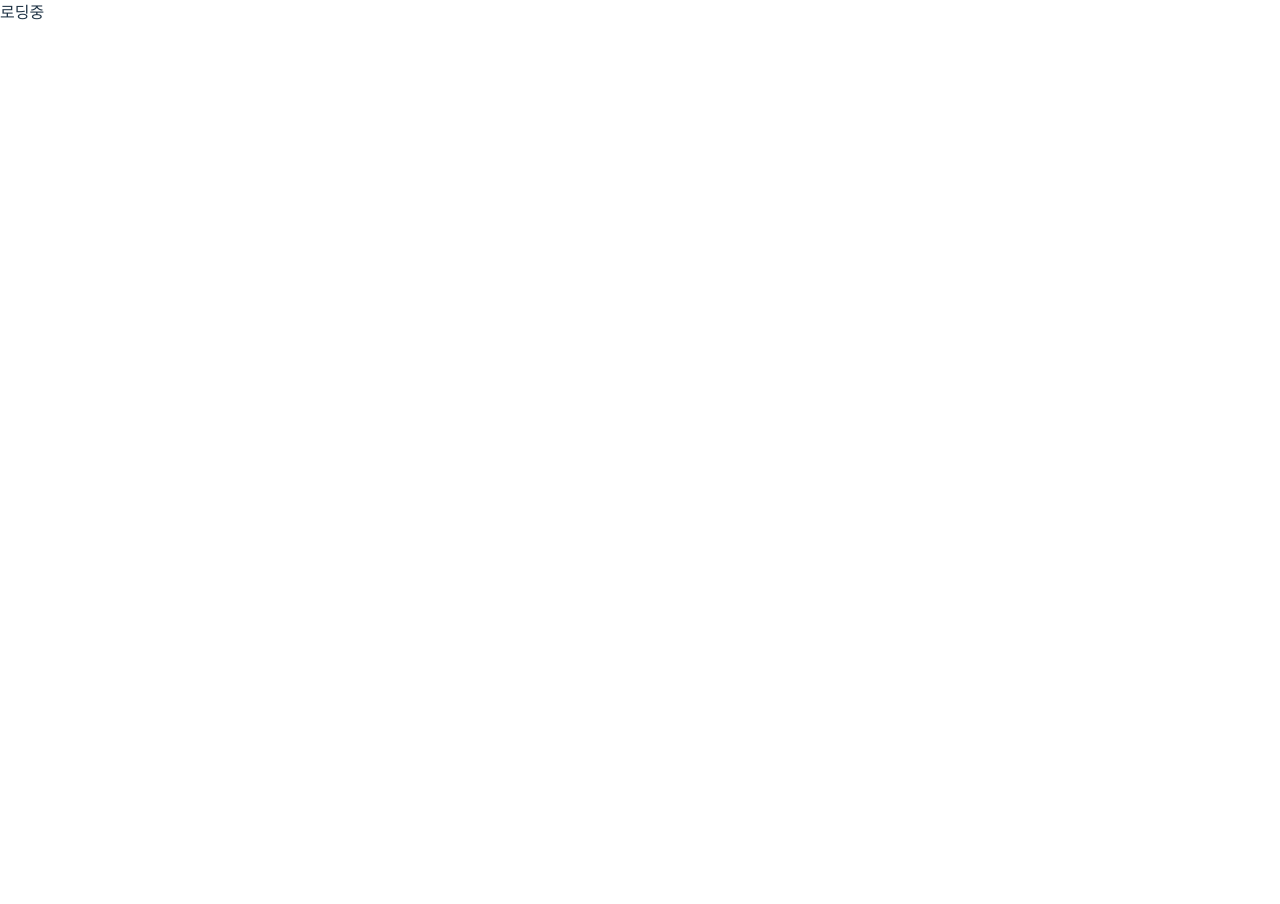
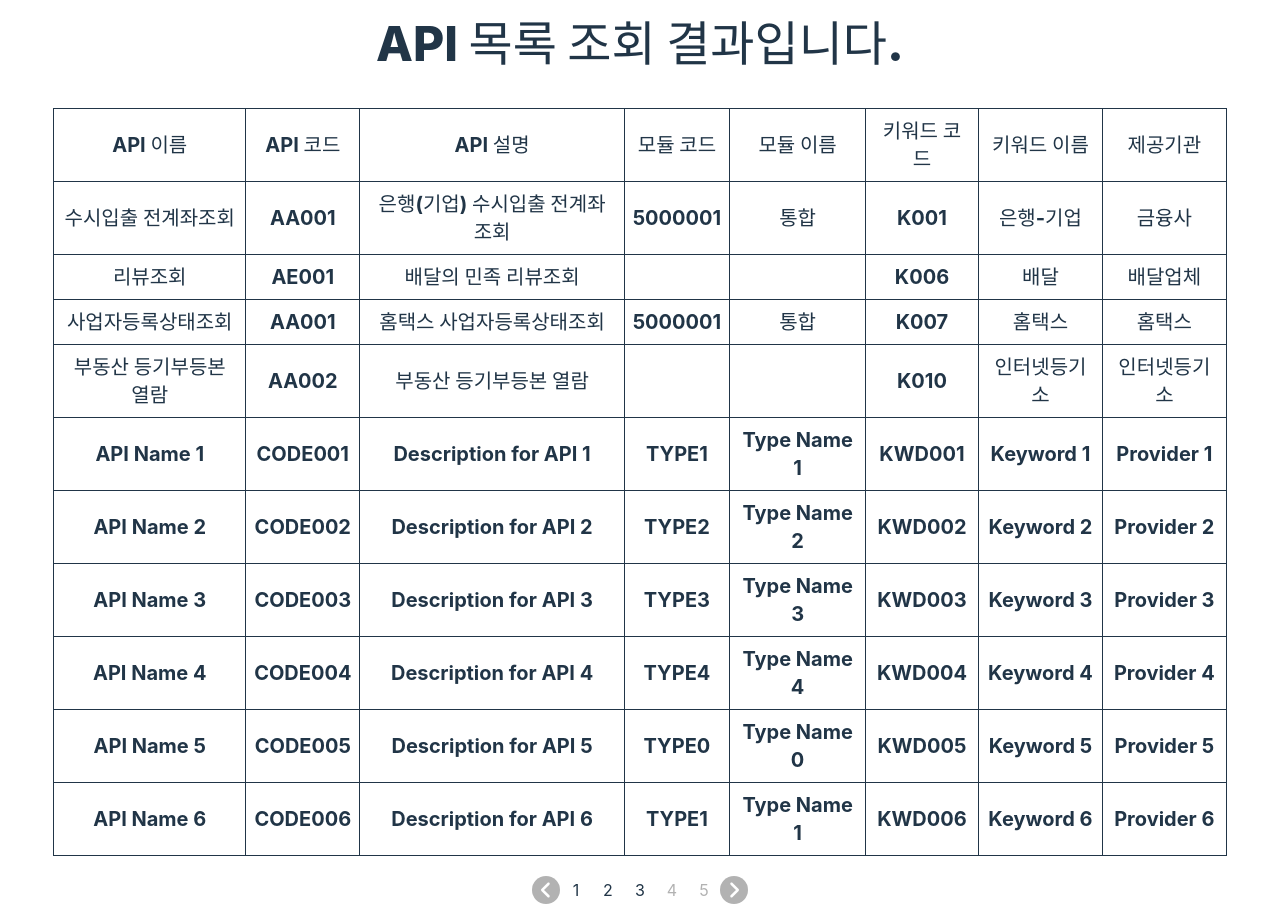
Before and after one commit to minjeong9919/dozn_assignment_project, a React (Vite) app: page / in a window 1280 px wide. Before the commit the page ends 800 px from the top, so only its background shows below. Built offline with nearby package versions, Linux system fonts and the light colour scheme.

Commit message:
feat: mock 데이터를 이용한 페이지네이션 기능 테스트

```diff
--- a/src/api/dataAPI.ts
+++ /dev/null
@@ -1,23 +0,0 @@
-const BASE_URL = import.meta.env.VITE_APP_BASE_URL;
-
-export const dataListAPI = async () => {
-  const url = `${BASE_URL}/admin/api/user/api/list`;
-  const token = localStorage.getItem("accesstoken");
-
-  if (!token) {
-    return;
-  }
-
-  const response = await fetch(url, {
-    method: "GET",
-    headers: {
-      authorization: `Bearer ${token}`,
-    },
-  });
-
-  const data = await response.json();
-
-  console.log(data);
-
-  return await data;
-};
--- a/src/components/Pagination.tsx
+++ b/src/components/Pagination.tsx
@@ -4,9 +4,10 @@ import { FaAngleRight } from "react-icons/fa6";
 
 interface propsType {
   totalPage: number;
+  onClickPage: (page: number) => void;
 }
 
-export const Pagination = ({ totalPage }: propsType) => {
+export const Pagination = ({ totalPage, onClickPage }: propsType) => {
   const [currentPages, setCurrentPages] = useState([1, 2, 3, 4, 5]);
 
   const handlePreviousButtonClick = () => {
@@ -38,7 +39,8 @@ export const Pagination = ({ totalPage }: propsType) => {
           className={`hover:underline rounded-full w-8 bg-white ${
             page >= totalPage && "text-gray"
           }`}
-          disabled={currentPages[4] >= totalPage}
+          disabled={page >= totalPage}
+          onClick={() => onClickPage(page)}
         >
           {page}
         </button>
--- a/src/mock/mockData.ts
+++ b/src/mock/mockData.ts
@@ -4,19 +4,19 @@ export const mockData = {
     list: [
       {
         admUserId: "dozn_recruit03",
+        apiNm: "수시입출 전계좌조회",
+        apiDesc: "은행(기업) 수시입출 전계좌 조회",
         apiCd: "AA001",
+        kwrdCd: "K001",
+        kwrdNm: "은행-기업",
+        prvr: "금융사",
+        apiLogStus: 0,
         apiCdUid: "KB0089B_AA001_5000001",
-        apiDesc: "은행(기업) 수시입출 전계좌 조회",
-        apiLogStus: 0,
-        apiNm: "수시입출 전계좌조회",
         changeAble: "1",
         cmnCdLginType: "5000001",
         cmnCdLginTypeNm: "통합",
-        kwrdCd: "K001",
-        kwrdNm: "은행-기업",
         mdulCustCd: "KB0089B",
         mdulNm: "케이뱅크(기업)",
-        prvr: "금융사",
         userApiStus: "7000001",
       },
       {
@@ -66,13 +66,13 @@ export const mockData = {
         apiNm: "API Name 1",
         apiDesc: "Description for API 1",
         apiCd: "CODE001",
+        kwrdCd: "KWD001",
+        kwrdNm: "Keyword 1",
+        prvr: "Provider 1",
         cmnCdLginType: "TYPE1",
         cmnCdLginTypeNm: "Type Name 1",
-        kwrdCd: "KWD001",
-        kwrdNm: "Keyword 1",
         mdulCustCd: "MDC001",
         mdulNm: "Module Name 1",
-        prvr: "Provider 1",
         userApiStus: "STATUS1",
       },
       {
@@ -88,6 +88,7 @@ export const mockData = {
         mdulNm: "Module Name 2",
         prvr: "Provider 2",
         userApiStus: "STATUS2",
+        apiLogStuss: 0,
       },
       {
         admUserId: "user_3",
--- a/src/pages/Home.tsx
+++ b/src/pages/Home.tsx
@@ -2,7 +2,7 @@ import { useEffect, useState } from "react";
 import { DataListResponseType } from "../types/dataTypes";
 import { DataType } from "../types/dataTypes";
 import { Pagination } from "../components/Pagination";
-// import { mockData } from "../mock/mockData";
+import { mockData } from "../mock/mockData";
 
 const BASE_URL = import.meta.env.VITE_APP_BASE_URL;
 
@@ -23,7 +23,7 @@ const Home = () => {
     "제공기관",
   ];
 
-  const dataListAPI = async (): Promise<DataListResponseType | undefined> => {
+  const getDataList = async (): Promise<DataListResponseType | undefined> => {
     const url = `${BASE_URL}/admin/api/user/api/list?pageSize=10&pageIdx=${currentPage}`;
     const token = localStorage.getItem("accesstoken");
 
@@ -44,11 +44,50 @@ const Home = () => {
     setLoading(false);
   };
 
+  const getMockData = (page: number): DataListResponseType => {
+    const { list, totalCount } = mockData.data;
+    const totalPage = Math.ceil(totalCount / 10);
+
+    const startIndex = (page - 1) * 10;
+    const endIndex = startIndex + 10;
+
+    if (page > totalPage || page < 1) {
+      setLoading(false);
+      return {
+        errYn: "Y",
+        code: "3000200",
+        data: {
+          list: [],
+          totalCount: String(totalCount),
+          totalPage: String(totalCount),
+        },
+        msg: "[ERROR] 요청된 페이지가 범위를 벗어났습니다.",
+      };
+    }
+
+    setLoading(false);
+    return {
+      code: "3000200",
+      data: {
+        list: list.slice(startIndex, endIndex),
+        totalCount: String(totalCount),
+        totalPage: String(totalPage),
+      },
+      errYn: "N",
+      msg: "[SUCCESS] 조회 성공",
+    };
+  };
+
   useEffect(() => {
-    dataListAPI();
+    // getDataList();
+    const response = getMockData(currentPage);
+    setData(response.data.list);
+    setTotalPage(Number(response.data.totalPage));
   }, [currentPage]);
 
-  console.log(data);
+  const handleClickPagination = (page: number) => {
+    setCurrentPage(page);
+  };
 
   if (loading) {
     return <div>로딩중</div>;
@@ -56,7 +95,7 @@ const Home = () => {
 
   return (
     <div className='pt-5'>
-      <table className='p-10 text-5xl mx-auto mb-5'>
+      <table className='w-11/12 p-10 text-5xl mx-auto mb-5'>
         <caption className='mb-10 font-extrabold'>
           API 목록 조회 결과입니다.
         </caption>
@@ -84,7 +123,7 @@ const Home = () => {
           ))}
         </tbody>
       </table>
-      <Pagination totalPage={23} />
+      <Pagination totalPage={totalPage} onClickPage={handleClickPagination} />
     </div>
   );
 };
```
Also changed, not shown: src/types/dataTypes.ts (+15 -14 lines).
